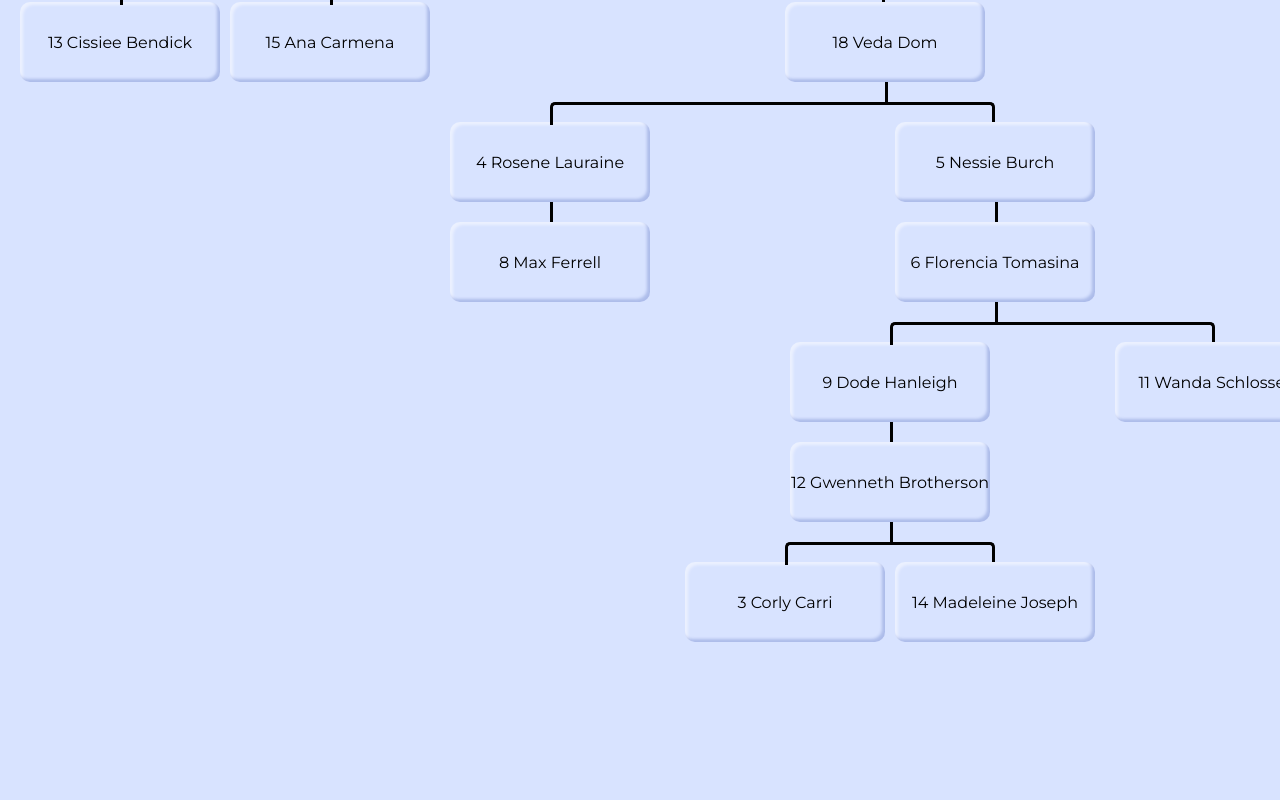
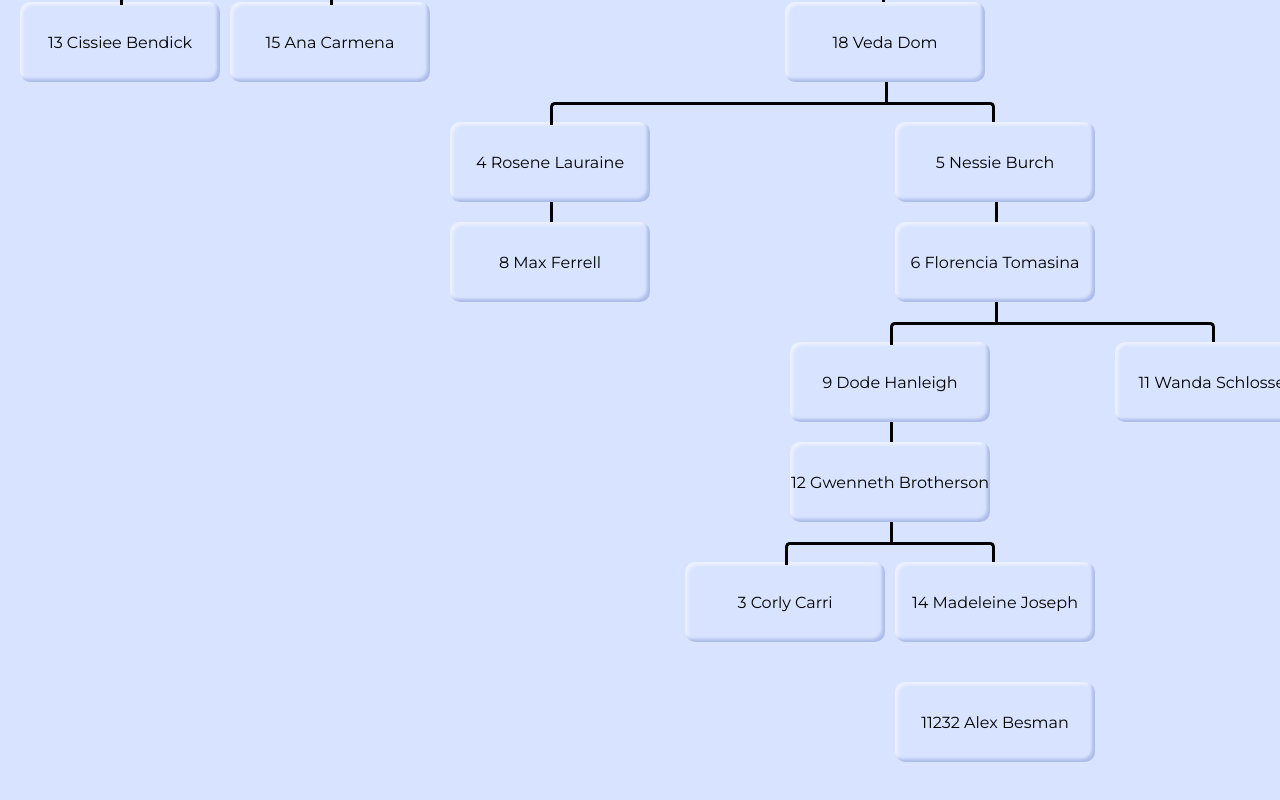
Before and after one commit to Offllane/automationChart, an Angular app: page / in a window 1280 px wide. Shown: the part 558-1358 px from the top of the page. Before the commit the page ends 1200 px from the top, so only its background shows below. Built offline with nearby package versions, Linux system fonts and the light colour scheme.

Commit message:
add availability to using multiply chart at one components

```diff
--- a/src/app/home/components/chart/chart.service.ts
+++ b/src/app/home/components/chart/chart.service.ts
@@ -32,6 +32,7 @@ export class ChartService implements OnDestroy{
     }));
     this.dataSubscription.add(this.bufferListChartData.subscribe((data: Array<listChartItem>) => {
       this.bufferEmployeeList = data;
+      this.bufferTreeChartData.next(this.prepareChartDataList(data));
     }));
   }
 
@@ -40,6 +41,7 @@ export class ChartService implements OnDestroy{
   }
 
   public orderInformation(employeeArray: Array<listChartItem>): Array<treeChartItem> {
+    // add new field to user model
     const treeEmployeeArray: Array<treeChartItem> = employeeArray.map(employee => {
       return {
         ...employee,
@@ -48,11 +50,10 @@ export class ChartService implements OnDestroy{
       };
     });
 
-    treeEmployeeArray.forEach(employee => employee.subordinates = this.findSubordinates(treeEmployeeArray, employee.id));
-    while (treeEmployeeArray.length !== 1) {
-      treeEmployeeArray.pop();
-    }
-    return treeEmployeeArray;
+    let _treeEmployeeArray = [...treeEmployeeArray]; // деструктуризация массива
+    _treeEmployeeArray.forEach(employee => employee.subordinates = this.findSubordinates(_treeEmployeeArray, employee.id));
+    _treeEmployeeArray = _treeEmployeeArray.filter(employee => employee.parentId === null);
+    return _treeEmployeeArray;
   }
 
   private findSubordinates(employeeArray: Array<treeChartItem>, id: number): Array<treeChartItem> {
--- a/src/app/home/components/chart/chart/chart.component.css
+++ b/src/app/home/components/chart/chart/chart.component.css
@@ -1,4 +1,7 @@
-.chart-item-horizontal {
+.employees-chart {
+  margin-bottom: 40px;
+}
+.employees-chart .chart-item-horizontal {
   display: flex;
   flex-direction: column;
   justify-content: center;
--- a/src/app/home/components/chart/chart/chart.component.html
+++ b/src/app/home/components/chart/chart/chart.component.html
@@ -1,5 +1,5 @@
 <div>
-  <div *ngFor="let employee of employeesArray"
+  <div *ngFor="let employee of employeesArray" class="employees-chart"
     (dragover)="onDragOver($event)">
     <app-chart-item
       [ngClass]="{
--- a/src/app/home/components/chart/chart/chart.component.scss
+++ b/src/app/home/components/chart/chart/chart.component.scss
@@ -1,6 +1,10 @@
-.chart-item-horizontal {
-  display: flex;
-  flex-direction: column;
-  justify-content: center;
-  align-items: center;
+.employees-chart {
+  margin-bottom: 40px;
+
+  .chart-item-horizontal {
+    display: flex;
+    flex-direction: column;
+    justify-content: center;
+    align-items: center;
+  }
 }
--- a/src/app/home/components/chart/chart/chart.component.ts
+++ b/src/app/home/components/chart/chart/chart.component.ts
@@ -37,7 +37,7 @@ export class ChartComponent implements OnInit, OnDestroy {
         }));
       break;
       default:
-        console.log('incorrect chartMode');
+        console.warn('incorrect chartMode');
         break
     }
 
--- a/src/app/models/testData2.json
+++ b/src/app/models/testData2.json
@@ -17,6 +17,15 @@
       "city": "Ulan Bator",
       "country": "Kuwait",
       "age": 81
+    },
+    {
+      "id": 11232,
+      "parentId": null,
+      "firstName": "Alex",
+      "lastName": "Besman",
+      "city": "Jersey City",
+      "country": "Iran, Islamic Republic Of",
+      "age": 21
     },
     {
       "id": 3,
--- a/src/app/models/testDataBuffer1.json
+++ b/src/app/models/testDataBuffer1.json
@@ -8,6 +8,15 @@
       "city": "Amritsar",
       "country": "Swaziland",
       "age": 14
+    },
+    {
+      "id": 182,
+      "parentId": null,
+      "firstName": "Aleksandr",
+      "lastName": "Besman",
+      "city": "Minsk",
+      "country": "Belarus",
+      "age": 20
     },
     {
       "id": 2,
```
Also changed, not shown: 1 other file (tests, documents, lock files or other folders).
